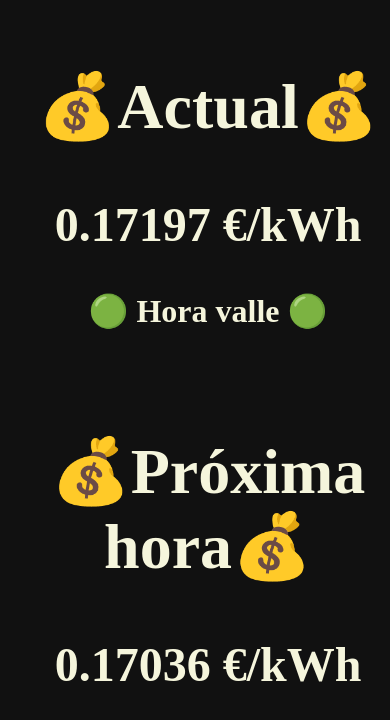
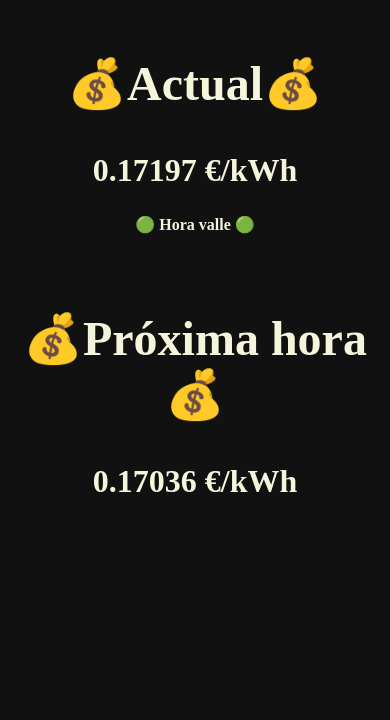
Before and after one commit to Mario-SO/LuzTracker, a plain HTML site: page index.html in a window 390 px wide. Drawn offline with Linux system fonts and the light colour scheme.

Commit message:
More responsive 🤞

```diff
--- a/main.css
+++ b/main.css
@@ -6,7 +6,7 @@ body {
 
 .container {
     display: grid;
-    grid-template-columns: repeat(auto-fit, minmax(25em, 1fr));
+    grid-template-columns: repeat(auto-fit, minmax(20em, 1fr));
     grid-gap: 0.5em;
 }
 
@@ -42,3 +42,26 @@ body {
 .next_flag {
     font-size: 2rem;
 }
+
+@media only screen and (max-width: 768px) {
+    /* Left content */
+    .label {
+        font-size: 3rem;
+    }
+    .price {
+        font-size: 2rem;
+    }
+    .flag {
+        font-size: 1rem;
+    }
+    /* Right content */
+    .next_label {
+        font-size: 3rem;
+    }
+    .next_price {
+        font-size: 2rem;
+    }
+    .next_flag {
+        font-size: 1rem;
+    }
+}
```
